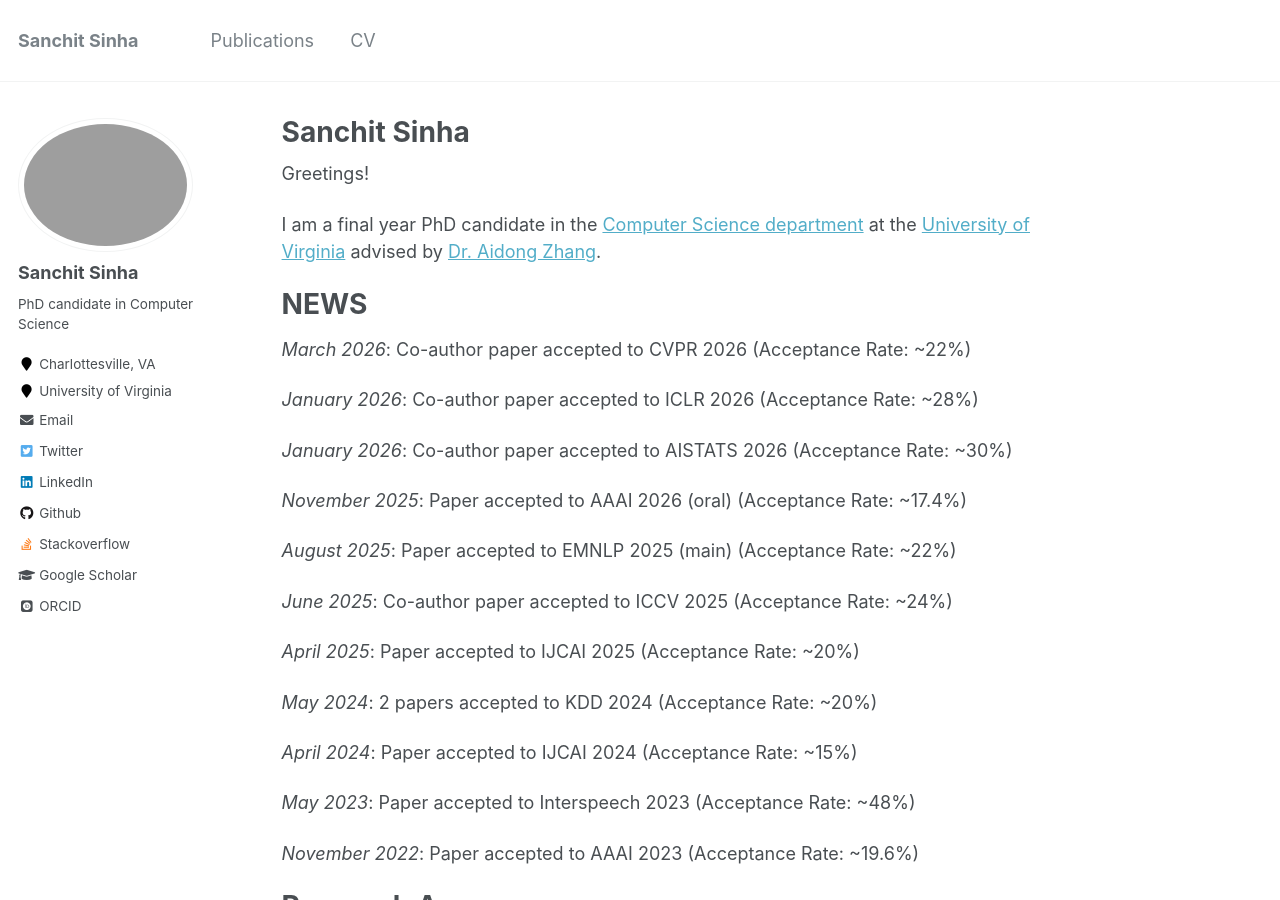
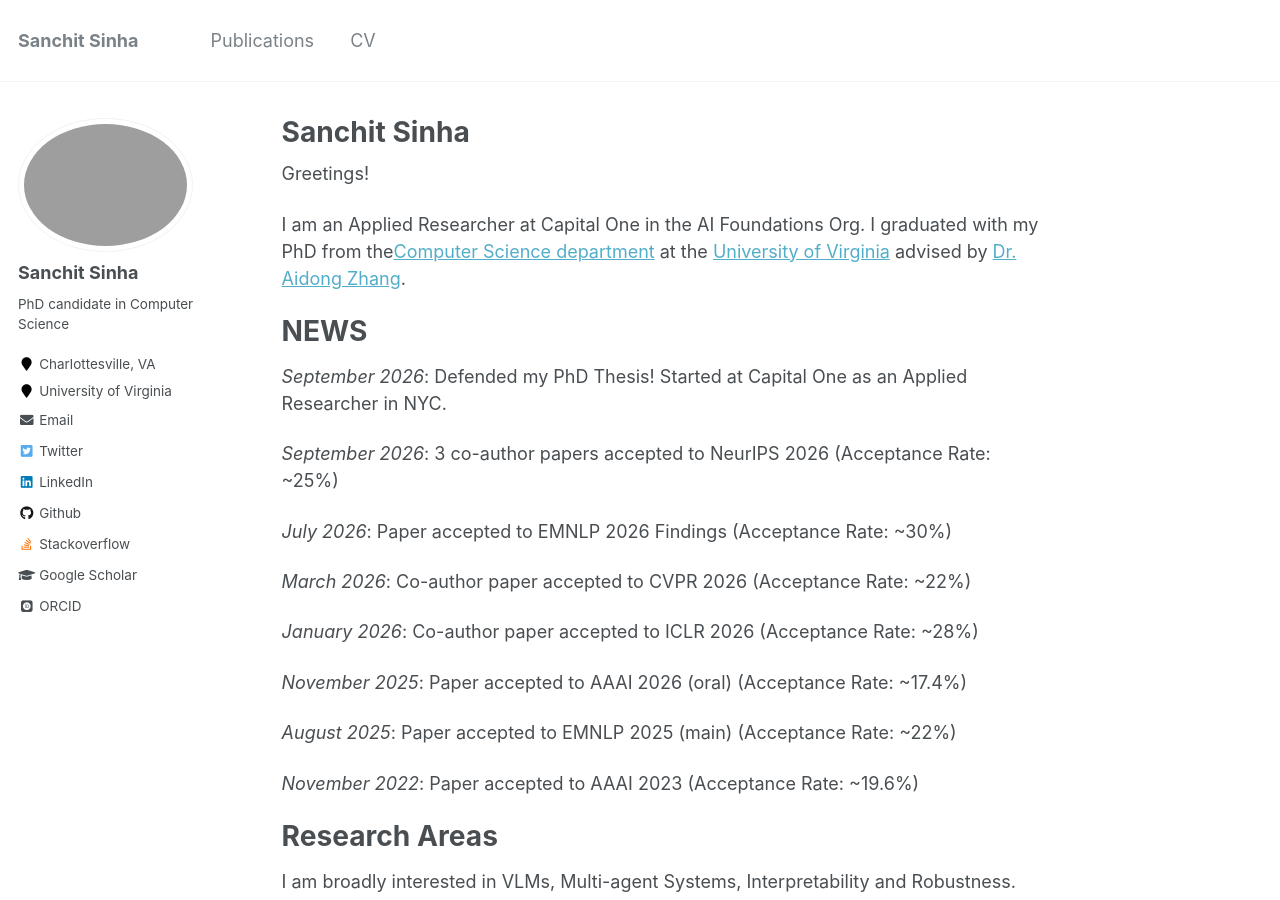
Before and after one commit to sanchit97/sanchit97.github.io, a Jekyll site: the page built from _pages/about.md, in a window 1280 px wide and 900 px high. Built offline with Jekyll 4.4.1, drawn with Linux system fonts in a browser that asks for light colours; some web fonts are replaced.

Commit message:
end update

```diff
--- a/_pages/about.md
+++ b/_pages/about.md
@@ -9,31 +9,25 @@ redirect_from:
 ---
 Greetings!
 
-I am a final year PhD candidate in the [Computer Science department](https://engineering.virginia.edu/departments/computer-science) at the [University of Virginia](https://engineering.virginia.edu/) advised by [Dr. Aidong Zhang](https://www.cs.virginia.edu/~az9eg/website/lab.html).
+I am an Applied Researcher at Capital One in the AI Foundations Org. I graduated with my PhD from the[Computer Science department](https://engineering.virginia.edu/departments/computer-science) at the [University of Virginia](https://engineering.virginia.edu/) advised by [Dr. Aidong Zhang](https://www.cs.virginia.edu/~az9eg/website/lab.html).
 
 
 NEWS
 ======
 
+*September 2026*: Defended my PhD Thesis! Started at Capital One as an Applied Researcher in NYC.
+
+*September 2026*: 3 co-author papers accepted to NeurIPS 2026 (Acceptance Rate: ~25%)
+
+*July 2026*: Paper accepted to EMNLP 2026 Findings (Acceptance Rate: ~30%)
+
 *March 2026*: Co-author paper accepted to CVPR 2026 (Acceptance Rate: ~22%)
 
 *January 2026*: Co-author paper accepted to ICLR 2026 (Acceptance Rate: ~28%)
 
-*January 2026*: Co-author paper accepted to AISTATS 2026 (Acceptance Rate: ~30%)
-
 *November 2025*: Paper accepted to AAAI 2026 (oral) (Acceptance Rate: ~17.4%)
 
 *August 2025*: Paper accepted to EMNLP 2025 (main) (Acceptance Rate: ~22%)
-
-*June 2025*: Co-author paper accepted to ICCV 2025 (Acceptance Rate: ~24%)
-
-*April 2025*: Paper accepted to IJCAI 2025 (Acceptance Rate: ~20%)
-
-*May 2024*: 2 papers accepted to KDD 2024 (Acceptance Rate: ~20%)
-
-*April 2024*: Paper accepted to IJCAI 2024 (Acceptance Rate: ~15%)
-
-*May 2023*: Paper accepted to Interspeech 2023 (Acceptance Rate: ~48%)
 
 *November 2022*: Paper accepted to AAAI 2023 (Acceptance Rate: ~19.6%)
 
```
